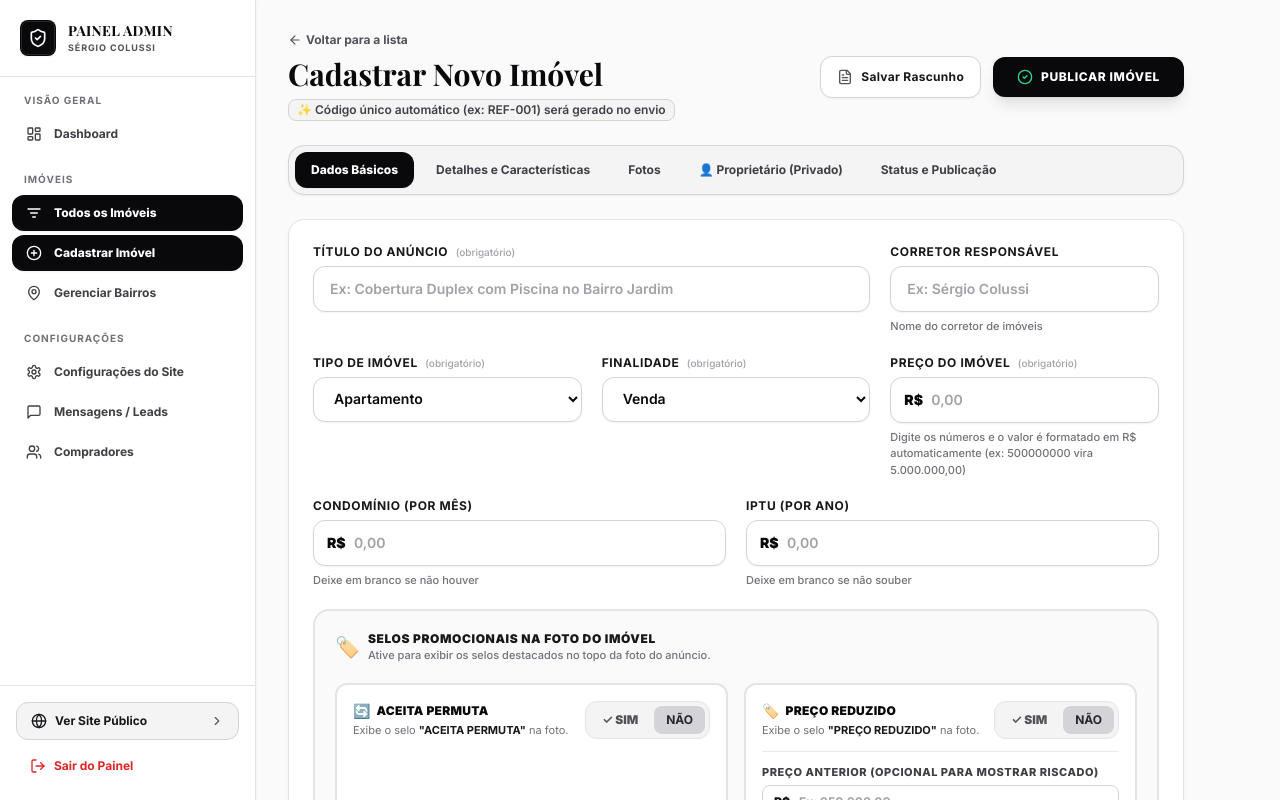
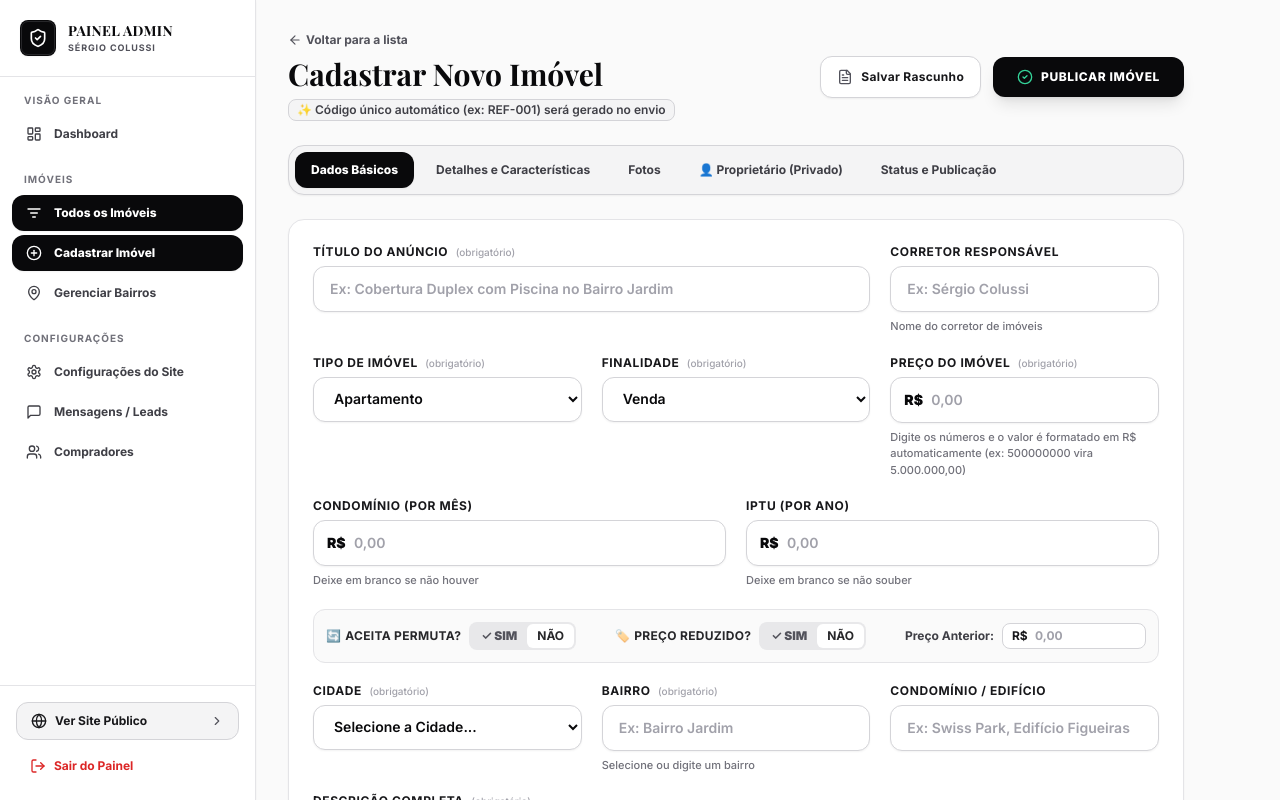
Before and after one commit to tecnicamix662-commits/sergio-colussi-imoveis, a Next.js app: page /admin/imoveis/novo in a window 1280 px wide. Shown: the top 800 px of the page. Built offline with nearby package versions, Linux system fonts and the light colour scheme; sample sign-in values are in the browser's storage; a web font is replaced by a local one.

Commit message:
style: tornar opcoes de permuta e preco reduzido compactas no admin

```diff
--- a/src/components/admin/PropertyForm.tsx
+++ b/src/components/admin/PropertyForm.tsx
@@ -492,66 +492,21 @@ export default function PropertyForm({ initialData, mode }: PropertyFormProps) {
               </Field>
             </div>
 
-            {/* Box Especial: Selos na Foto (Permuta & Preço Reduzido) */}
-            <div className="p-5 rounded-2xl bg-stone-50 border-2 border-stone-200 space-y-4 shadow-xs">
-              <div className="flex items-center justify-between flex-wrap gap-2">
+            {/* Box Compacto: Selos na Foto (Permuta & Preço Reduzido) */}
+            <div className="p-3 rounded-xl bg-stone-50 border border-stone-200">
+              <div className="flex flex-wrap items-center justify-between gap-3">
+                {/* Permuta */}
                 <div className="flex items-center gap-2">
-                  <span className="text-xl">🏷️</span>
-                  <div>
-                    <h4 className="text-xs font-black text-stone-900 uppercase tracking-wider">
-                      Selos Promocionais na Foto do Imóvel
-                    </h4>
-                    <p className="text-[11px] text-stone-500 font-medium">
-                      Ative para exibir os selos destacados no topo da foto do anúncio.
-                    </p>
-                  </div>
-                </div>
-
-                {/* Prévia ao vivo do selo */}
-                {(form.acceptsExchange || form.isReducedPrice || (form.originalPrice && form.originalPrice > form.price)) && (
-                  <div className="flex items-center gap-1.5 bg-black/95 px-3 py-1.5 rounded-lg shadow-sm border border-stone-800">
-                    <span className="text-[10px] text-stone-400 font-bold uppercase tracking-widest mr-1">Prévia:</span>
-                    {form.acceptsExchange && (
-                      <span className="bg-white/10 text-white text-[10px] font-black uppercase tracking-wider px-2 py-0.5 rounded border border-white/20">
-                        ACEITA PERMUTA
+                  <span className="text-xs font-bold text-stone-800 uppercase tracking-wide flex items-center gap-1">
+                    <span>🔄</span> Aceita Permuta?
                   </span>
-                    )}
-                    {(form.isReducedPrice || (form.originalPrice && form.originalPrice > form.price)) && (
-                      <span className="bg-white/10 text-white text-[10px] font-black uppercase tracking-wider px-2 py-0.5 rounded border border-white/20">
-                        PREÇO REDUZIDO
-                      </span>
-                    )}
-                  </div>
-                )}
-              </div>
-
-              <div className="grid grid-cols-1 md:grid-cols-2 gap-4 pt-1">
-                {/* Opção 1: Aceita Permuta */}
-                <div className={`p-4 rounded-xl border-2 transition-all ${
-                  form.acceptsExchange
-                    ? 'bg-emerald-50/80 border-emerald-500 shadow-sm'
-                    : 'bg-white border-stone-200 hover:border-stone-300'
-                }`}>
-                  <div className="flex items-center justify-between gap-3">
-                    <div className="space-y-0.5">
-                      <div className="flex items-center gap-1.5">
-                        <span className="text-sm">🔄</span>
-                        <span className="text-xs font-black text-stone-950 uppercase tracking-wide">
-                          Aceita Permuta
-                        </span>
-                      </div>
-                      <p className="text-[11px] text-stone-500 leading-snug">
-                        Exibe o selo <strong className="text-stone-900">"ACEITA PERMUTA"</strong> na foto.
-                      </p>
-                    </div>
-
-                    <div className="flex items-center gap-1 bg-stone-100 p-1 rounded-xl border border-stone-200 shrink-0">
+                  <div className="flex bg-stone-200/80 p-0.5 rounded-lg">
                     <button
                       type="button"
                       onClick={() => update('acceptsExchange', true)}
-                        className={`px-3 py-1.5 rounded-lg font-black text-xs transition-all cursor-pointer ${
+                      className={`px-2.5 py-1 rounded-md text-xs font-black transition-all cursor-pointer ${
                         form.acceptsExchange === true
-                            ? 'bg-emerald-600 text-white shadow-sm'
+                          ? 'bg-emerald-600 text-white shadow-xs'
                           : 'text-stone-600 hover:text-stone-950'
                       }`}
                     >
@@ -560,9 +515,9 @@ export default function PropertyForm({ initialData, mode }: PropertyFormProps) {
                     <button
                       type="button"
                       onClick={() => update('acceptsExchange', false)}
-                        className={`px-3 py-1.5 rounded-lg font-bold text-xs transition-all cursor-pointer ${
+                      className={`px-2.5 py-1 rounded-md text-xs font-bold transition-all cursor-pointer ${
                         form.acceptsExchange === false || form.acceptsExchange === undefined
-                            ? 'bg-stone-300 text-stone-800'
+                          ? 'bg-white text-stone-800 shadow-xs'
                           : 'text-stone-600 hover:text-stone-950'
                       }`}
                     >
@@ -570,34 +525,19 @@ export default function PropertyForm({ initialData, mode }: PropertyFormProps) {
                     </button>
                   </div>
                 </div>
-                </div>
 
-                {/* Opção 2: Preço Reduzido */}
-                <div className={`p-4 rounded-xl border-2 transition-all ${
-                  form.isReducedPrice || (form.originalPrice && form.originalPrice > form.price)
-                    ? 'bg-amber-50/80 border-amber-500 shadow-sm'
-                    : 'bg-white border-stone-200 hover:border-stone-300'
-                }`}>
-                  <div className="flex items-center justify-between gap-3">
-                    <div className="space-y-0.5">
-                      <div className="flex items-center gap-1.5">
-                        <span className="text-sm">🏷️</span>
-                        <span className="text-xs font-black text-stone-950 uppercase tracking-wide">
-                          Preço Reduzido
+                {/* Preço Reduzido */}
+                <div className="flex items-center gap-2">
+                  <span className="text-xs font-bold text-stone-800 uppercase tracking-wide flex items-center gap-1">
+                    <span>🏷️</span> Preço Reduzido?
                   </span>
-                      </div>
-                      <p className="text-[11px] text-stone-500 leading-snug">
-                        Exibe o selo <strong className="text-stone-900">"PREÇO REDUZIDO"</strong> na foto.
-                      </p>
-                    </div>
-
-                    <div className="flex items-center gap-1 bg-stone-100 p-1 rounded-xl border border-stone-200 shrink-0">
+                  <div className="flex bg-stone-200/80 p-0.5 rounded-lg">
                     <button
                       type="button"
                       onClick={() => update('isReducedPrice', true)}
-                        className={`px-3 py-1.5 rounded-lg font-black text-xs transition-all cursor-pointer ${
+                      className={`px-2.5 py-1 rounded-md text-xs font-black transition-all cursor-pointer ${
                         form.isReducedPrice === true || (form.originalPrice && form.originalPrice > form.price)
-                            ? 'bg-amber-600 text-white shadow-sm'
+                          ? 'bg-amber-600 text-white shadow-xs'
                           : 'text-stone-600 hover:text-stone-950'
                       }`}
                     >
@@ -610,9 +550,9 @@ export default function PropertyForm({ initialData, mode }: PropertyFormProps) {
                         update('originalPrice', undefined);
                         setOriginalPriceInput('');
                       }}
-                        className={`px-3 py-1.5 rounded-lg font-bold text-xs transition-all cursor-pointer ${
+                      className={`px-2.5 py-1 rounded-md text-xs font-bold transition-all cursor-pointer ${
                         !form.isReducedPrice && (!form.originalPrice || form.originalPrice <= form.price)
-                            ? 'bg-stone-300 text-stone-800'
+                          ? 'bg-white text-stone-800 shadow-xs'
                           : 'text-stone-600 hover:text-stone-950'
                       }`}
                     >
@@ -621,13 +561,13 @@ export default function PropertyForm({ initialData, mode }: PropertyFormProps) {
                   </div>
                 </div>
 
-                  {/* Preço Original / Anterior (Opcional) */}
-                  <div className="mt-3 pt-3 border-t border-stone-200/80">
-                    <label className="block text-[11px] font-extrabold text-stone-700 uppercase tracking-wider mb-1">
-                      Preço Anterior (Opcional para mostrar riscado)
-                    </label>
-                    <div className="relative flex items-center">
-                      <span className="absolute left-3 text-stone-900 font-black text-xs pointer-events-none select-none z-10">
+                {/* Preço Anterior */}
+                <div className="flex items-center gap-2">
+                  <span className="text-xs font-bold text-stone-700 whitespace-nowrap">
+                    Preço Anterior:
+                  </span>
+                  <div className="relative w-36">
+                    <span className="absolute left-2.5 top-1/2 -translate-y-1/2 text-stone-900 font-bold text-xs pointer-events-none select-none">
                       R$
                     </span>
                     <input
@@ -642,20 +582,22 @@ export default function PropertyForm({ initialData, mode }: PropertyFormProps) {
                           update('isReducedPrice', true);
                         }
                       }}
-                        placeholder="Ex: 950.000,00"
-                        className="w-full bg-white border border-stone-300 rounded-lg pl-9 pr-3 py-2 text-xs text-stone-950 font-bold placeholder-stone-400 focus:outline-none focus:border-black"
+                      placeholder="0,00"
+                      className="w-full bg-white border border-stone-300 rounded-lg pl-8 pr-2 py-1 text-xs text-stone-950 font-bold placeholder-stone-400 focus:outline-none focus:border-black shadow-xs"
                     />
                   </div>
-                    {form.originalPrice && form.originalPrice > form.price && form.price > 0 && (
-                      <p className="text-[11px] text-amber-900 font-bold mt-1.5 flex items-center gap-1.5">
-                        <span>✨ No site exibirá:</span>
-                        <span className="line-through text-stone-500 font-semibold">{formatCurrency(form.originalPrice)}</span>
-                        <span>➔</span>
-                        <span className="text-stone-950 font-black">{formatCurrency(form.price)}</span>
-                      </p>
+                </div>
+
+                {/* Prévia ao vivo compacta */}
+                {(form.acceptsExchange || form.isReducedPrice || (form.originalPrice && form.originalPrice > form.price)) && (
+                  <div className="flex items-center gap-1.5 bg-black text-white px-2.5 py-1 rounded-md text-[10px] font-black tracking-wider shadow-xs">
+                    {form.acceptsExchange && <span>ACEITA PERMUTA</span>}
+                    {form.acceptsExchange && (form.isReducedPrice || (form.originalPrice && form.originalPrice > form.price)) && (
+                      <span className="text-stone-500">•</span>
                     )}
+                    {(form.isReducedPrice || (form.originalPrice && form.originalPrice > form.price)) && <span>PREÇO REDUZIDO</span>}
                   </div>
-                </div>
+                )}
               </div>
             </div>
 
```
Lines whose indentation alone changed are shown as unchanged.
